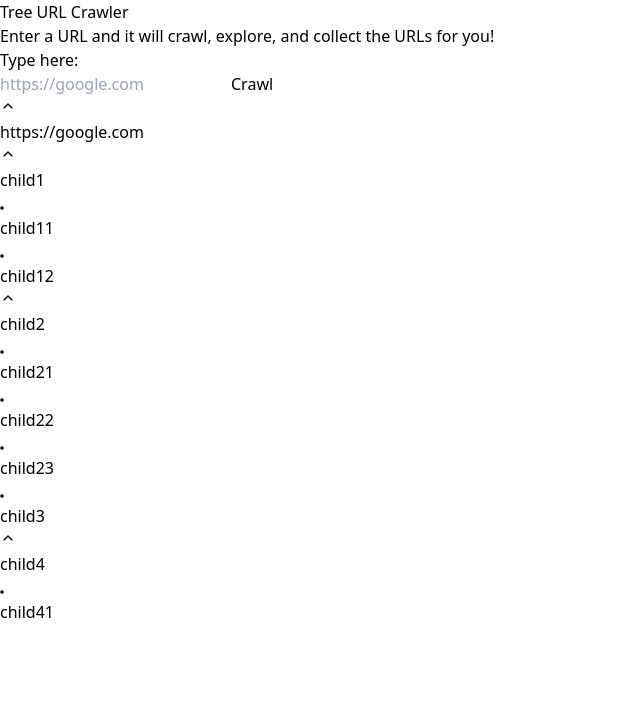
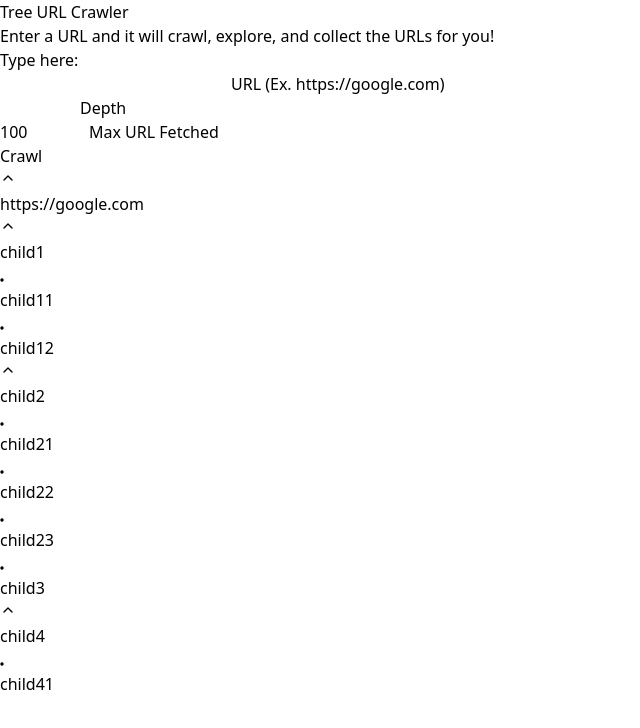
Before and after one commit to tsaqifammar/crawler-fe, a React (Vite) app: page / in a window 1280 px wide. Shown: the top 728 px of the page, without its empty margins (0-640 px from the left). Built offline with nearby package versions, Linux system fonts and the light colour scheme.

Commit message:
add: depth and max url input

```diff
--- a/src/App.tsx
+++ b/src/App.tsx
@@ -1,5 +1,6 @@
 import { useForm } from "react-hook-form";
 import TreeView from "./components/TreeView";
+import Input from "./components/Input";
 
 const testData: UrlInfo = {
   url: "https://google.com",
@@ -60,10 +61,12 @@
     formState: { errors },
   } = useForm<{
     url: string;
+    depth: number;
+    maxUrl: number;
   }>();
 
   const onSubmit = handleSubmit((data) => {
-    console.log("url?", data.url);
+    console.log("data?", data)
   });
 
   return (
@@ -74,14 +77,33 @@
           Enter a URL and it will crawl, explore, and collect the URLs for you!
         </p>
         <form onSubmit={onSubmit}>
-          <div className="flex gap-2 items-center pb-2">
-            <p>Type here<span className="text-emerald-400 text-lg">:</span>{" "}</p>
-            <input
-              className="bg-transparent p-2 border-b border-b-white focus:border-b-emerald-500 outline-none transition-all"
-              placeholder="https://google.com"
+          <div className="flex gap-4 items-center justify-start pb-2 flex-wrap lg:flex-nowrap">
+            <p className="min-w-max">Type here<span className="text-emerald-400 text-lg">:</span>{" "}</p>
+            <Input
+              label="URL (Ex. https://google.com)"
+              className="flex-1"
               {...register("url", {
                 pattern: { value: URL_REGEXP, message: "Must be a valid url" },
+                required: true,
               })}
+              error={errors.url?.message}
+            />
+            <Input
+              label="Depth"
+              type="number"
+              min={1}
+              max={20}
+              required
+              {...register("depth", { required: true })}
+            />
+            <Input
+              label="Max URL Fetched"
+              defaultValue={100}
+              type="number"
+              min={1}
+              max={200}
+              required
+              {...register("maxUrl", { required: true })}
             />
             <button
               className="ml-2 text-emerald-700 hover:text-white border border-emerald-700 hover:bg-emerald-800 rounded-sm focus:ring-4 focus:outline-none focus:ring-emerald-300 font-medium text-sm px-5 py-2.5 text-center dark:border-emerald-500 dark:text-emerald-500 dark:hover:text-white dark:hover:bg-emerald-600 dark:focus:ring-emerald-800 transition-all"
@@ -90,11 +112,6 @@
               Crawl
             </button>
           </div>
-          {errors.url && (
-            <span className="ml-[12ch] text-red-400 transition-all">
-              {errors.url.message}
-            </span>
-          )}
         </form>
         <TreeView urlInfo={testData} />
       </div>
--- /dev/null
+++ b/src/components/Input.tsx
@@ -0,0 +1,32 @@
+import { forwardRef } from "react";
+
+interface InputProps extends React.HTMLProps<HTMLInputElement> {
+  label: string;
+  error?: string;
+};
+
+const Input = forwardRef<HTMLInputElement, InputProps>(({ label, htmlFor, className, error, ...rest }, ref) => {
+  return (
+      <div className="relative z-0 w-full mb-6 group">
+        <input
+          className={`block py-2.5 px-0 w-full text-sm bg-transparent border-0 border-b-2 appearance-none text-white border-gray-600 focus:outline-none focus:ring-0 focus:border-emerald-500 peer ${className}`}
+          ref={ref}
+          {...rest}
+          placeholder=" "
+        />
+        <label
+          htmlFor={htmlFor}
+          className="peer-focus:font-medium absolute text-sm text-gray-400 duration-300 transform -translate-y-6 scale-75 top-3 -z-10 origin-[0] peer-focus:left-0 peer-focus:text-emerald-500 peer-placeholder-shown:scale-100 peer-placeholder-shown:translate-y-0 peer-focus:scale-75 peer-focus:-translate-y-6"
+        >
+          {label}
+        </label>
+        {error && (
+          <span className="text-sm text-red-400 transition-all absolute -bottom-6 left-0">
+            {error}
+          </span>
+        )}
+      </div>
+  );
+})
+
+export default Input;
```
